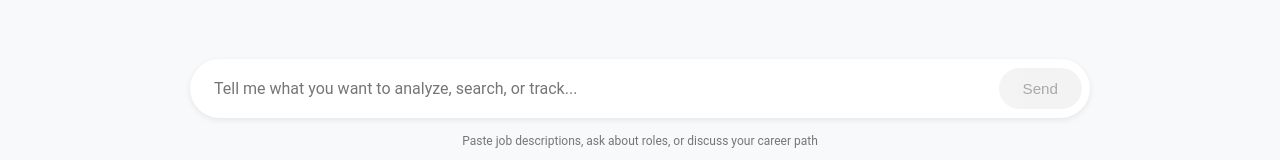
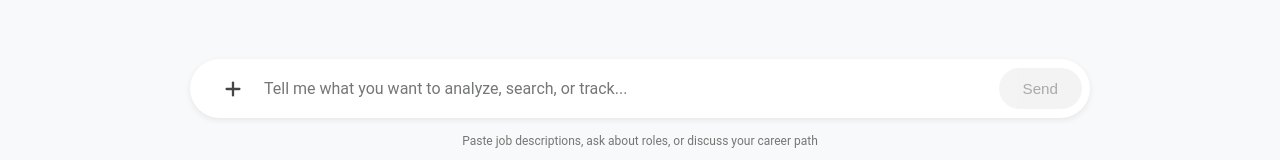
Before and after one commit to ss889/cockpit, a Next.js app: page / in a window 1280 px wide. Shown: the part 620-780 px from the top of the page. Built offline with nearby package versions, Linux system fonts and the light colour scheme.

Commit message:
UI: Add file attachment button to chat input

```diff
--- a/app/globals.css
+++ b/app/globals.css
@@ -219,6 +219,29 @@ body {
   box-shadow: 0 4px 12px rgba(0,0,0,0.12);
 }
 
+.attach-button {
+  display: flex;
+  align-items: center;
+  justify-content: center;
+  background: transparent;
+  border: none;
+  color: #444746;
+  padding: 0.5rem;
+  border-radius: 50%;
+  cursor: pointer;
+  transition: all 0.2s;
+}
+
+.attach-button:hover:not(:disabled) {
+  background: #F0F4F9;
+  color: #1F1F1F;
+}
+
+.attach-button:disabled {
+  opacity: 0.38;
+  cursor: not-allowed;
+}
+
 .chat-input {
   flex: 1;
   padding: 0.75rem 0;
--- a/app/page.tsx
+++ b/app/page.tsx
@@ -2,6 +2,7 @@
 
 import { useState, useRef, useEffect } from 'react';
 import { Message } from '@/types';
+import { Plus } from 'lucide-react';
 
 export default function CockpitChat() {
   const [messages, setMessages] = useState<Message[]>([]);
@@ -9,6 +10,24 @@ export default function CockpitChat() {
   const [isLoading, setIsLoading] = useState(false);
   const [jd, setJd] = useState('');
   const messagesEndRef = useRef<HTMLDivElement>(null);
+  const fileInputRef = useRef<HTMLInputElement>(null);
+
+  const handleFileUpload = async (e: React.ChangeEvent<HTMLInputElement>) => {
+    const file = e.target.files?.[0];
+    if (!file) return;
+
+    if (file.type.startsWith('text/') || file.name.endsWith('.md') || file.name.endsWith('.json') || file.name.endsWith('.csv')) {
+      const reader = new FileReader();
+      reader.onload = (event) => {
+        const text = event.target?.result as string;
+        setInput((prev) => prev + (prev ? '\n\n' : '') + `[File: ${file.name}]\n${text}`);
+      };
+      reader.readAsText(file);
+    } else {
+      alert('Currently only text files (.txt, .md, .csv) are supported for direct upload.');
+    }
+    if (fileInputRef.current) fileInputRef.current.value = '';
+  };
 
   const scrollToBottom = () => {
     messagesEndRef.current?.scrollIntoView({ behavior: 'smooth' });
@@ -150,6 +169,21 @@ export default function CockpitChat() {
       <div className="chat-input-area">
         <div className="input-wrapper">
           <input
+            type="file"
+            ref={fileInputRef}
+            onChange={handleFileUpload}
+            style={{ display: 'none' }}
+            accept=".txt,.md,.json,.csv"
+          />
+          <button
+            onClick={() => fileInputRef.current?.click()}
+            className="attach-button"
+            title="Attach a text file"
+            disabled={isLoading}
+          >
+            <Plus size={22} strokeWidth={2.5} />
+          </button>
+          <input
             type="text"
             value={input}
             onChange={(e) => setInput(e.target.value)}
```
